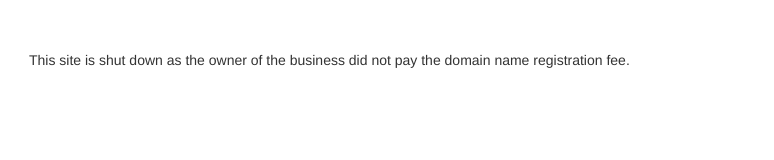
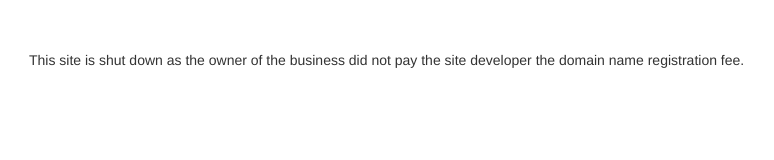
Before and after one commit to GreatCuts/greatcuts.github.io, a plain HTML site: page index.html in a window 1280 px wide. Shown: the whole page, without its empty margins (41-815 px from the left). Drawn offline with Linux system fonts and the light colour scheme.

Commit message:
Update index.html

```diff
--- a/index.html
+++ b/index.html
@@ -33,7 +33,7 @@
     <div class="container">
         <div class="row">
             <div class="col-xs-12">
-                <p>This site is shut down as the owner of the business did not pay the domain name registration fee.</p>
+                <p>This site is shut down as the owner of the business did not pay the site developer the domain name registration fee.</p>
             </div>
         </div>
     </div>
```
